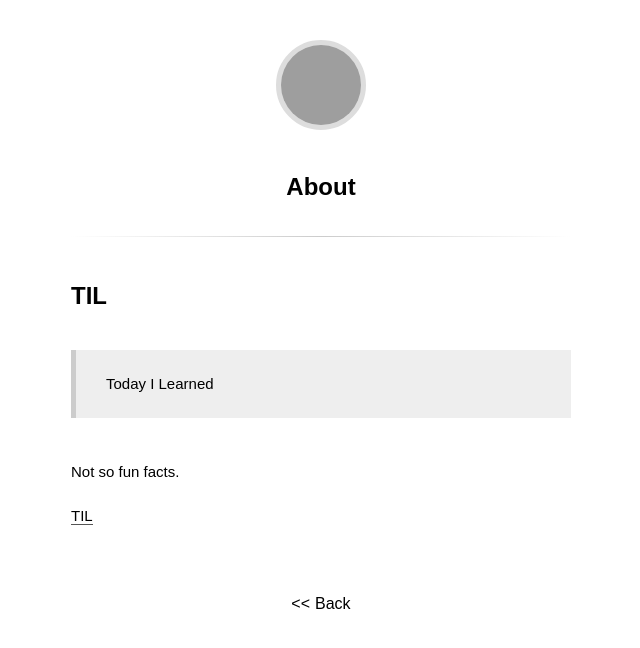
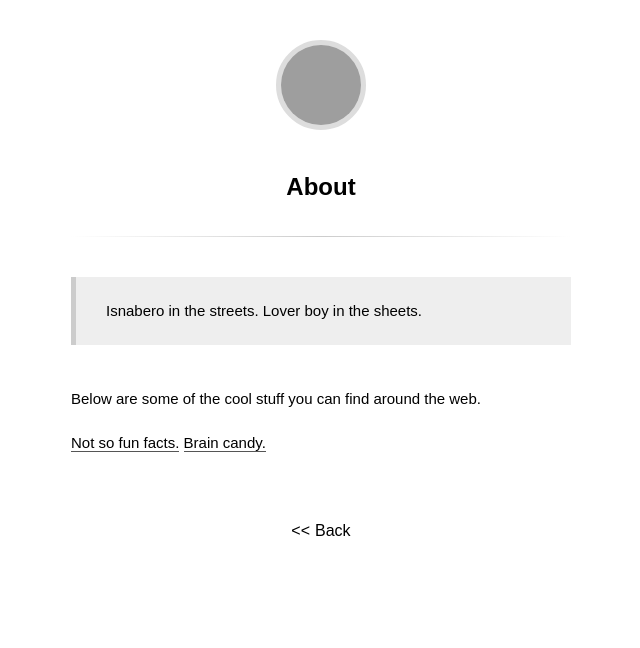
Before and after one commit to migzpogi/migzpogi.github.io, a Jekyll site: the page built from about.md, in a window 1280 px wide. Shown: the top 648 px of the page, without its empty margins (319-959 px from the left). Built offline with Jekyll 4.4.1, drawn with Linux system fonts in a browser that asks for light colours; some web fonts are replaced; grey boxes are pictures that could not be loaded.

Commit message:
Edited about.md

```diff
--- a/about.md
+++ b/about.md
@@ -2,9 +2,9 @@
 title: About
 ---
 
-## TIL
-> Today I Learned
+> Isnabero in the streets. Lover boy in the sheets.
 
-Not so fun facts.
+Below are some of the cool stuff you can find around the web.
 
-[TIL](https://migzpogi.github.io/til)
+[Not so fun facts.](https://migzpogi.github.io/til)
+[Brain candy.](https://migzpogi.github.io/til)
```
